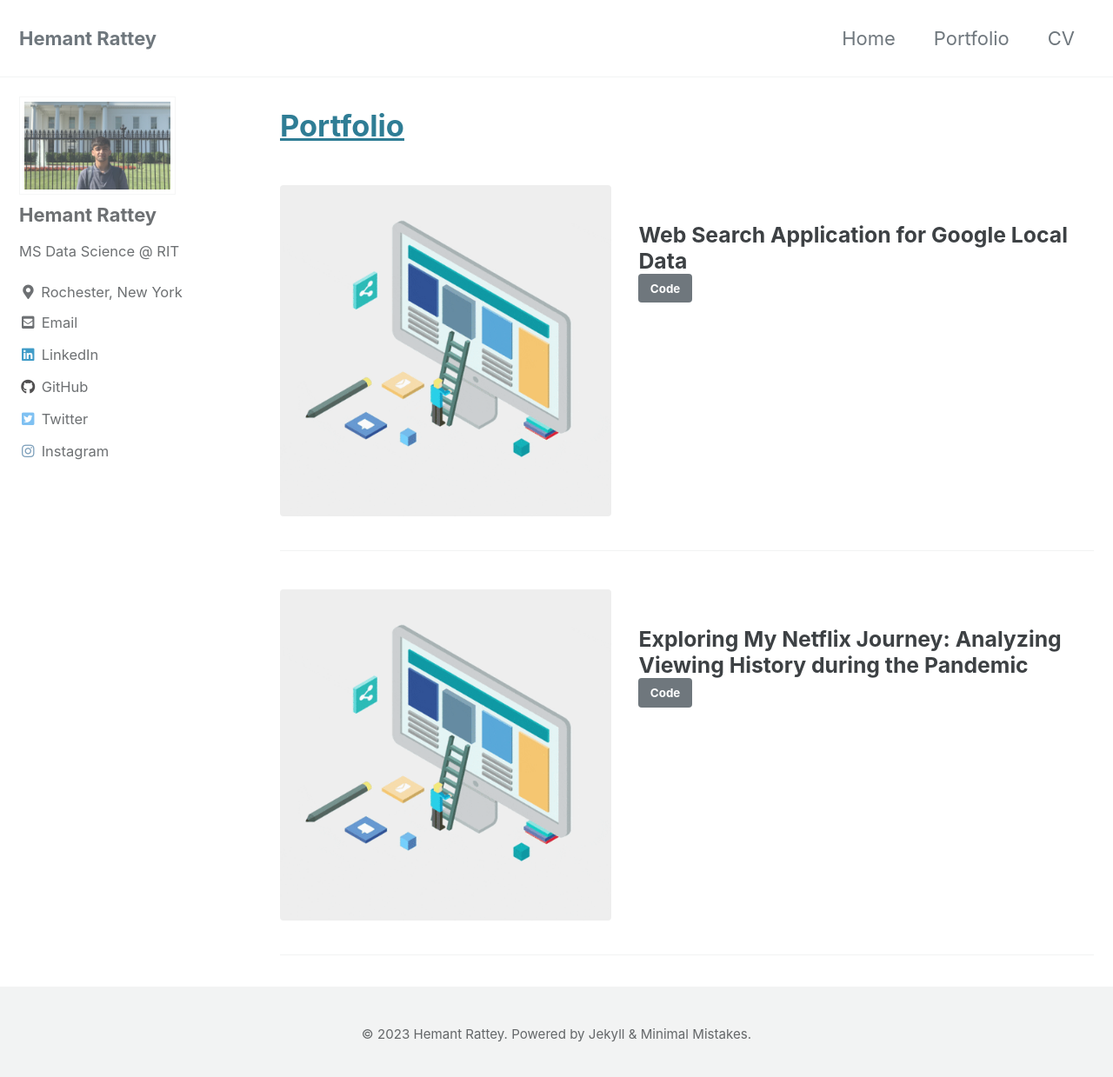
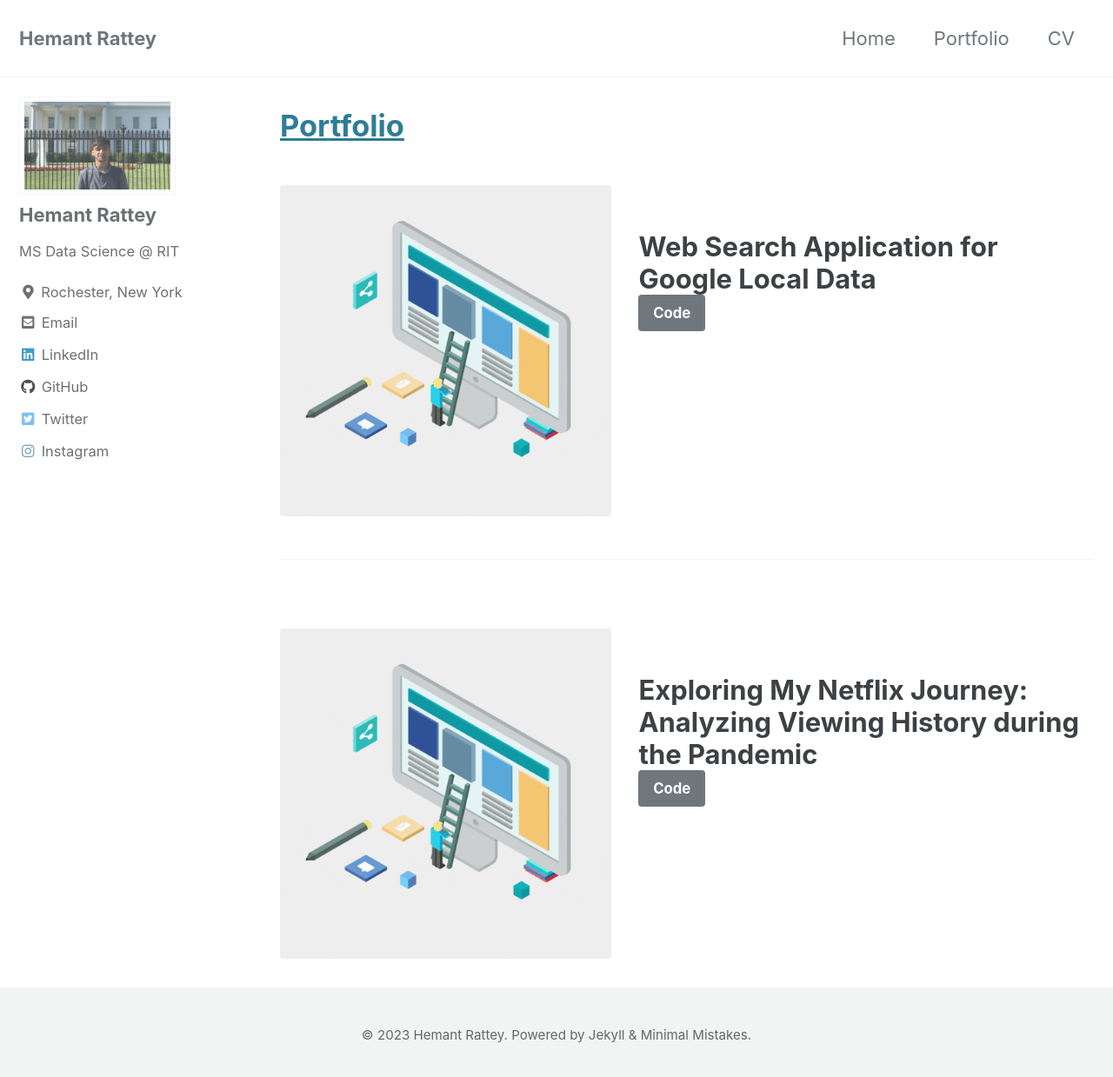
Before and after one commit to hemantrattey/Website, a Jekyll site: the page built from _pages/portfolio.md, in a window 1280 px wide and 1246 px high. Shown: the top 1239 px of the window at 87% size. Built offline with Jekyll 4.4.1, drawn with Linux system fonts in a browser that asks for light colours; cached includes are drawn as plain includes.

Commit message:
Modified _archive.scss

```diff
--- a/_sass/minimal-mistakes/_archive.scss
+++ b/_sass/minimal-mistakes/_archive.scss
@@ -20,7 +20,6 @@
 
 .archive__item {
   position: relative;
-    font-size: 0.8em;
 
   a {
     position: relative;
@@ -33,7 +32,7 @@
 }
 
 .archive__subtitle {
-    margin: 1.414em 0 0;
+  margin: 1.414em 0 0.5em;
   padding-bottom: 0.5em;
   font-size: $type-size-5;
   color: $muted-text-color;
@@ -45,7 +44,7 @@
 }
 
 .archive__item-title {
-    margin-bottom: 0.725em;
+  margin-bottom: 0.25em;
   font-family: $sans-serif-narrow;
   line-height: initial;
   overflow: hidden;
@@ -75,7 +74,7 @@
 
 .archive__item-excerpt {
   margin-top: 0;
-    // font-size: $type-size-5-5;
+  font-size: $type-size-6;
 
   & + p {
     text-indent: 0;
@@ -117,26 +116,6 @@
 
   a {
     color: #fff;
-      text-decoration: none;
-    }
-  }
-
-  .portfolio_caption {
-    color: $dark-gray;
-    font-family: $caption-font-family;
-    font-size: $type-size-8;
-    background: #fff;
-    text-align: left;
-    z-index: 5;
-    opacity: 0.5;
-    border-radius: $border-radius 0 0 0;
-
-    @include breakpoint($large) {
-      padding: 5px 10px;
-    }
-
-    a {
-      color: $dark-gray;
     text-decoration: none;
   }
 }
@@ -220,6 +199,14 @@
   .page__meta {
     margin: 0 0 4px;
     font-size: 0.6em;
+  }
+
+  .page__meta-sep {
+    display: block;
+
+    &::before {
+      display: none;
+    }
   }
 
   .archive__item-title {
@@ -466,3 +453,11 @@
     }
   }
 }
+
+/* Place inside a single layout */
+
+.layout--single {
+	.feature__wrapper {
+		display: inline-block;
+	}
+}
```
Lines whose indentation alone changed are shown as unchanged.
